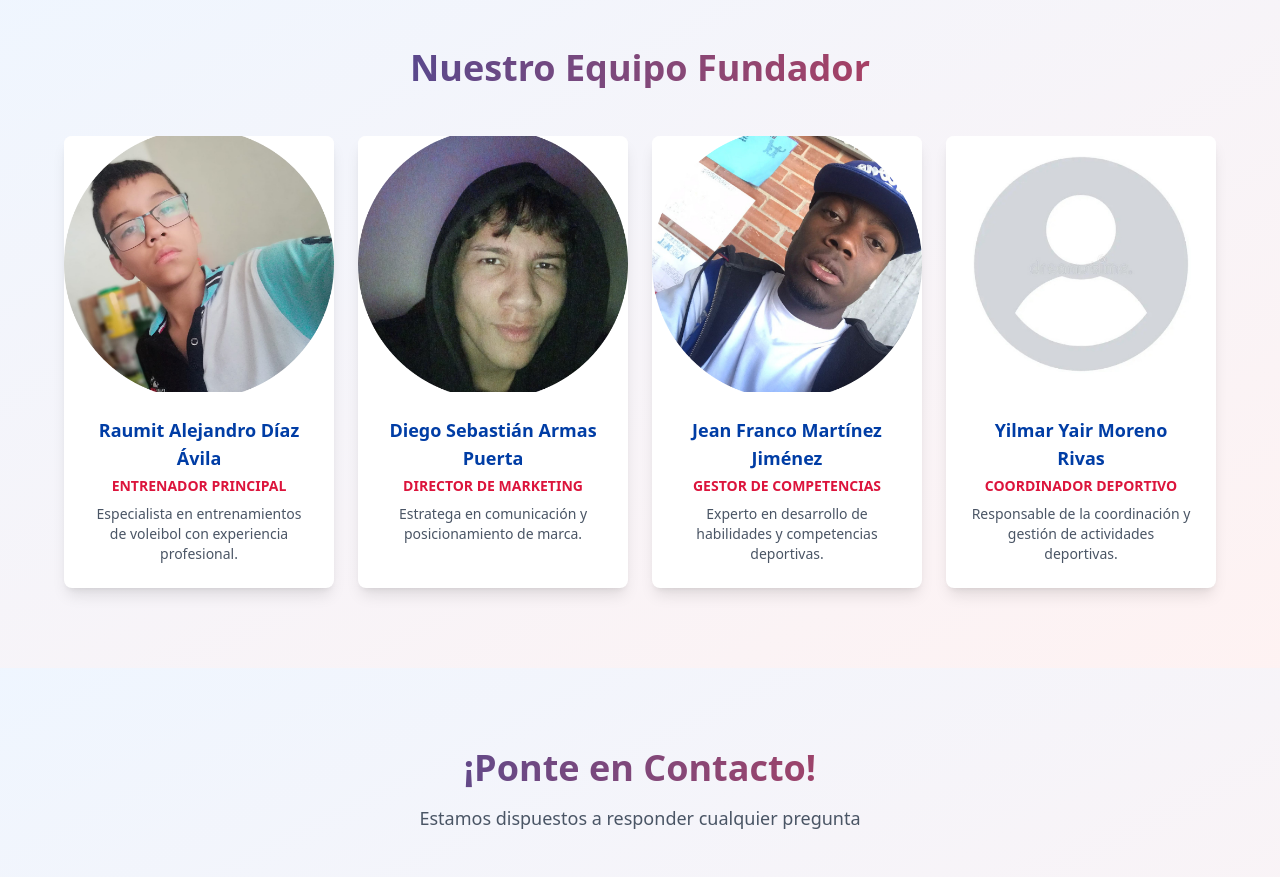
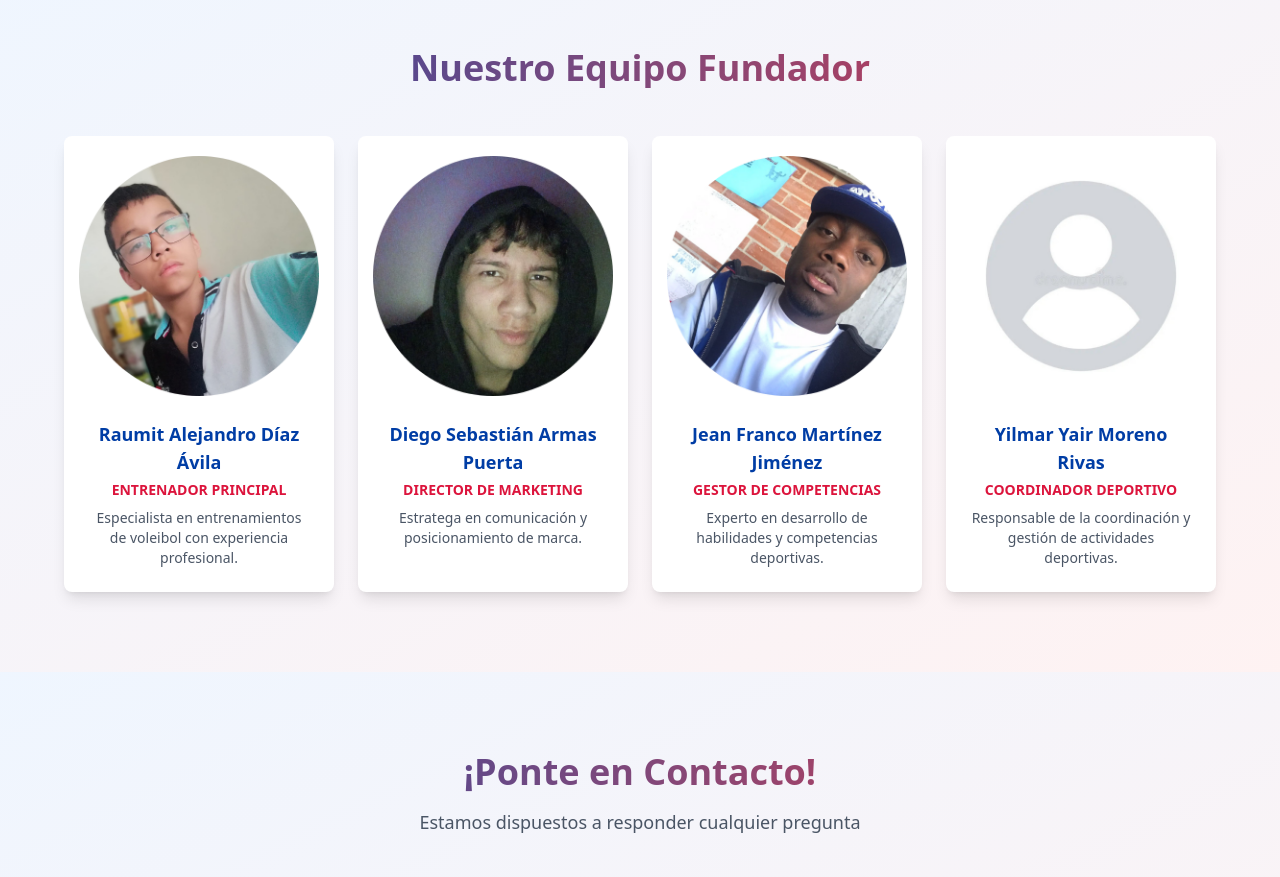
Before and after one commit to FraVelz/WEB-Sustentacion-Voprocol, a website with bundled scripts: page index.html in a window 1280 px wide. Shown: the part 3280-4157 px from the top of the page. Built offline with nearby package versions, Linux system fonts and the light colour scheme.

Commit message:
fix(section fundadores): cards and image style.

```diff
--- a/index.html
+++ b/index.html
@@ -303,7 +303,7 @@
                     <div
                         class="bg-white rounded-lg shadow-lg overflow-hidden hover:shadow-2xl hover:-translate-y-3 transition-all">
                         <img src="./images/persons/1.png" alt="Raumit Alejandro Díaz Ávila"
-                            class="w-full h-64 object-cover hover:scale-110 transition-transform">
+                            class="mt-5 w-full h-60 object-contain hover:scale-110 transition-transform">
                         <div class="p-6 text-center">
                             <h3 class="text-lg font-bold text-secondary mb-1">Raumit Alejandro Díaz Ávila</h3>
                             <p class="text-sm font-bold text-primary uppercase mb-2">Entrenador Principal</p>
@@ -315,7 +315,7 @@
                     <div
                         class="bg-white rounded-lg shadow-lg overflow-hidden hover:shadow-2xl hover:-translate-y-3 transition-all">
                         <img src="./images/persons/2.png" alt="Diego Sebastián Armas Puerta"
-                            class="w-full h-64 object-cover hover:scale-110 transition-transform">
+                            class="mt-5 w-full h-60 object-contain hover:scale-110 transition-transform">
                         <div class="p-6 text-center">
                             <h3 class="text-lg font-bold text-secondary mb-1">Diego Sebastián Armas Puerta</h3>
                             <p class="text-sm font-bold text-primary uppercase mb-2">Director de Marketing</p>
@@ -326,7 +326,7 @@
                     <div
                         class="bg-white rounded-lg shadow-lg overflow-hidden hover:shadow-2xl hover:-translate-y-3 transition-all">
                         <img src="./images/persons/3.png" alt="Jean Franco Martínez Jiménez"
-                            class="w-full h-64 object-cover hover:scale-110 transition-transform">
+                            class="mt-5 w-full h-60 object-contain hover:scale-110 transition-transform">
                         <div class="p-6 text-center">
                             <h3 class="text-lg font-bold text-secondary mb-1">Jean Franco Martínez Jiménez</h3>
                             <p class="text-sm font-bold text-primary uppercase mb-2">Gestor de Competencias</p>
@@ -339,7 +339,7 @@
                     <div
                         class="bg-white rounded-lg shadow-lg overflow-hidden hover:shadow-2xl hover:-translate-y-3 transition-all">
                         <img src="./images/persons/4.png" alt="Yilmar Yair Moreno Rivas"
-                            class="w-full h-64 object-cover hover:scale-110 transition-transform">
+                            class="mt-5 w-full h-60 object-contain hover:scale-110 transition-transform">
                         <div class="p-6 text-center">
                             <h3 class="text-lg font-bold text-secondary mb-1">Yilmar Yair Moreno Rivas</h3>
                             <p class="text-sm font-bold text-primary uppercase mb-2">Coordinador Deportivo</p>
```
Also changed, not shown: styles/output.css.
